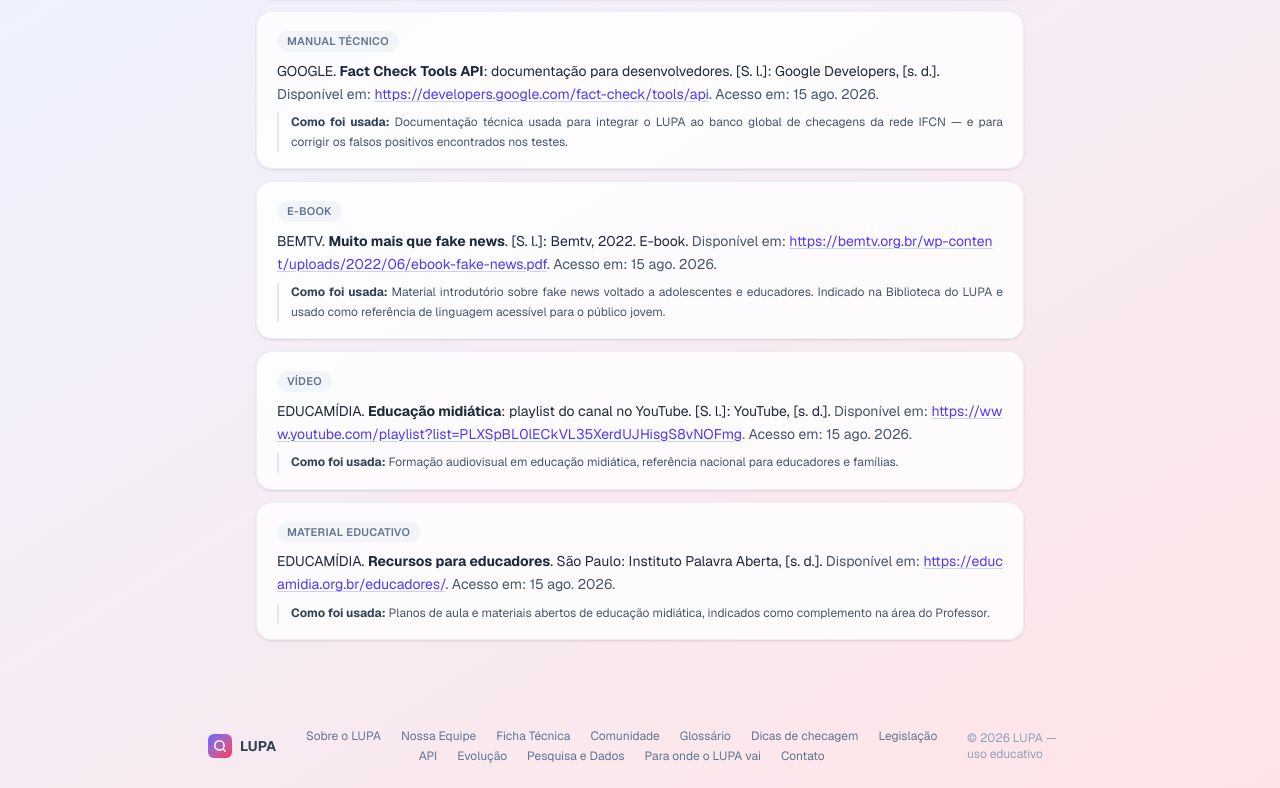
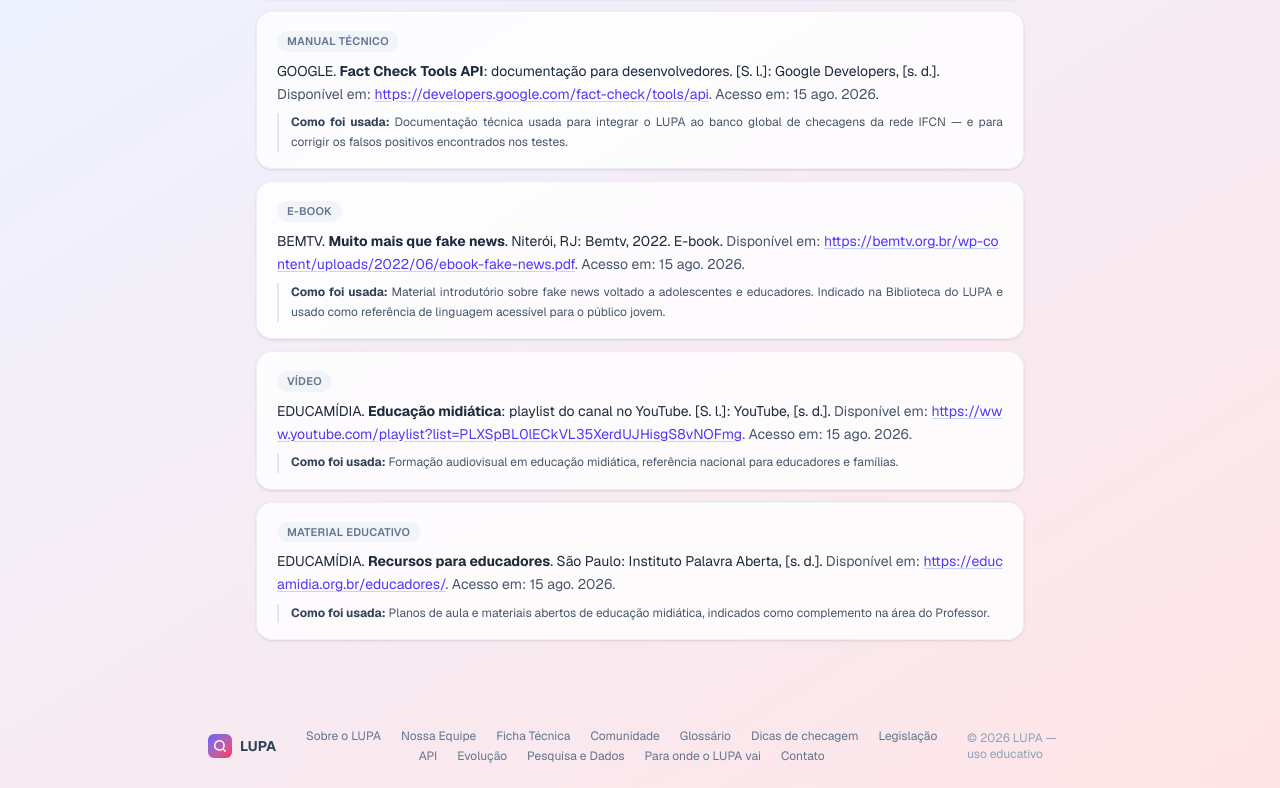
Before and after one commit to Clarice-Cunha/lupa, a Next.js app in the folder frontend/: page /pesquisa in a window 1280 px wide. Shown: the part 4800-5588 px from the top of the page. Built offline with nearby package versions, Linux system fonts and the light colour scheme; no server answers.

Commit message:
fix: local da editora do e-book Bemtv e confirmacao do link do DataSenado

```diff
--- a/frontend/app/pesquisa/page.tsx
+++ b/frontend/app/pesquisa/page.tsx
@@ -257,7 +257,6 @@
     depois: ". Brasília, DF: Senado Federal, 2024.",
     url: "https://www.senado.leg.br/institucional/datasenado/relatorio_online/pesquisa_fake_news/2024/interativo.html#acesso-a-not%C3%ADcias-falsas-e-seus-impactos",
     nota: "Dados sobre a preocupação da população brasileira com notícias falsas — dimensiona o problema no país.",
-    conferirLink: true,
   },
   {
     tipo: "Relatório institucional",
@@ -301,7 +300,7 @@
     tipo: "E-book",
     antes: "BEMTV. ",
     destaque: "Muito mais que fake news",
-    depois: ". [S. l.]: Bemtv, 2022. E-book.",
+    depois: ". Niterói, RJ: Bemtv, 2022. E-book.",
     url: "https://bemtv.org.br/wp-content/uploads/2022/06/ebook-fake-news.pdf",
     nota: "Material introdutório sobre fake news voltado a adolescentes e educadores. Indicado na Biblioteca do LUPA e usado como referência de linguagem acessível para o público jovem.",
     conferirLink: true,
```
